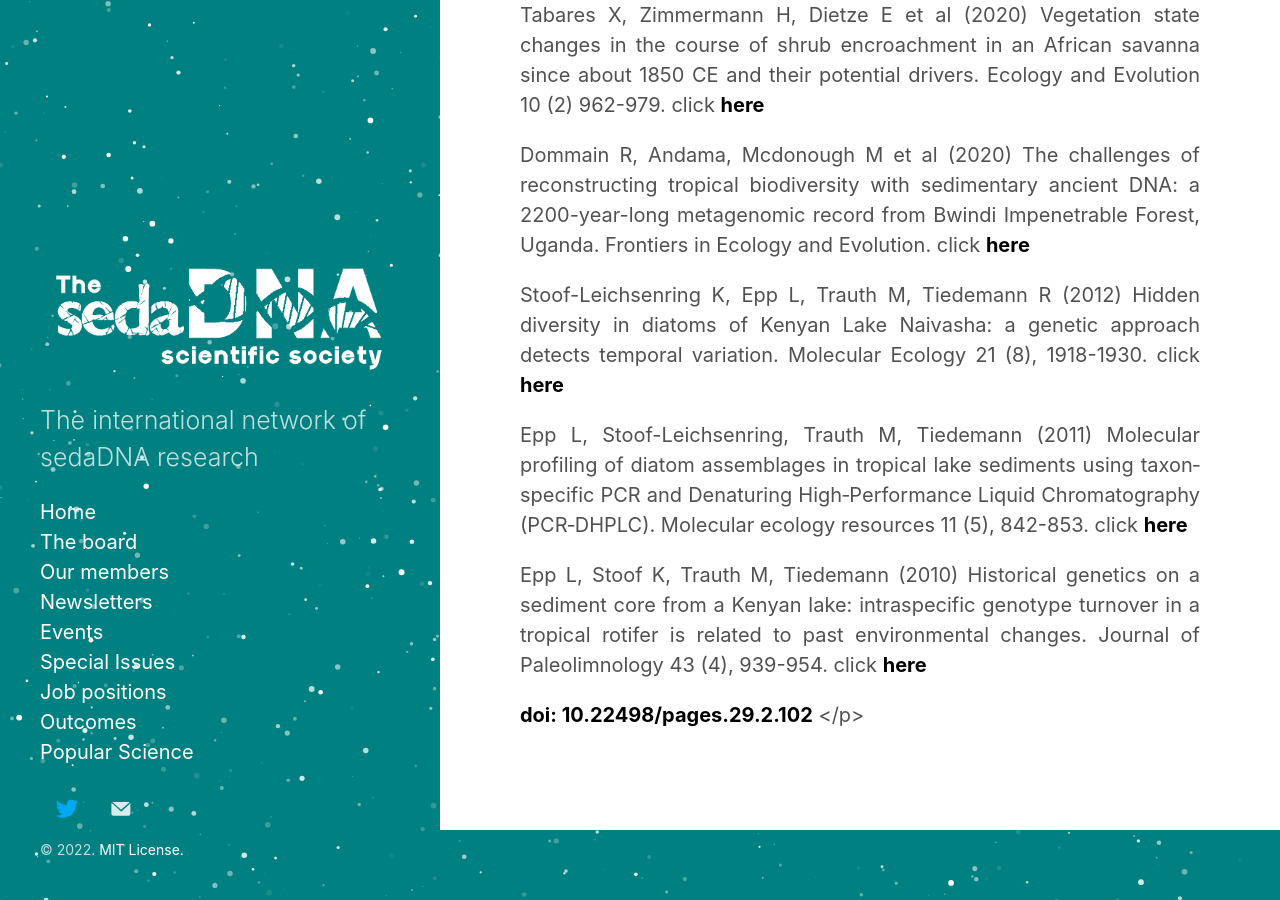
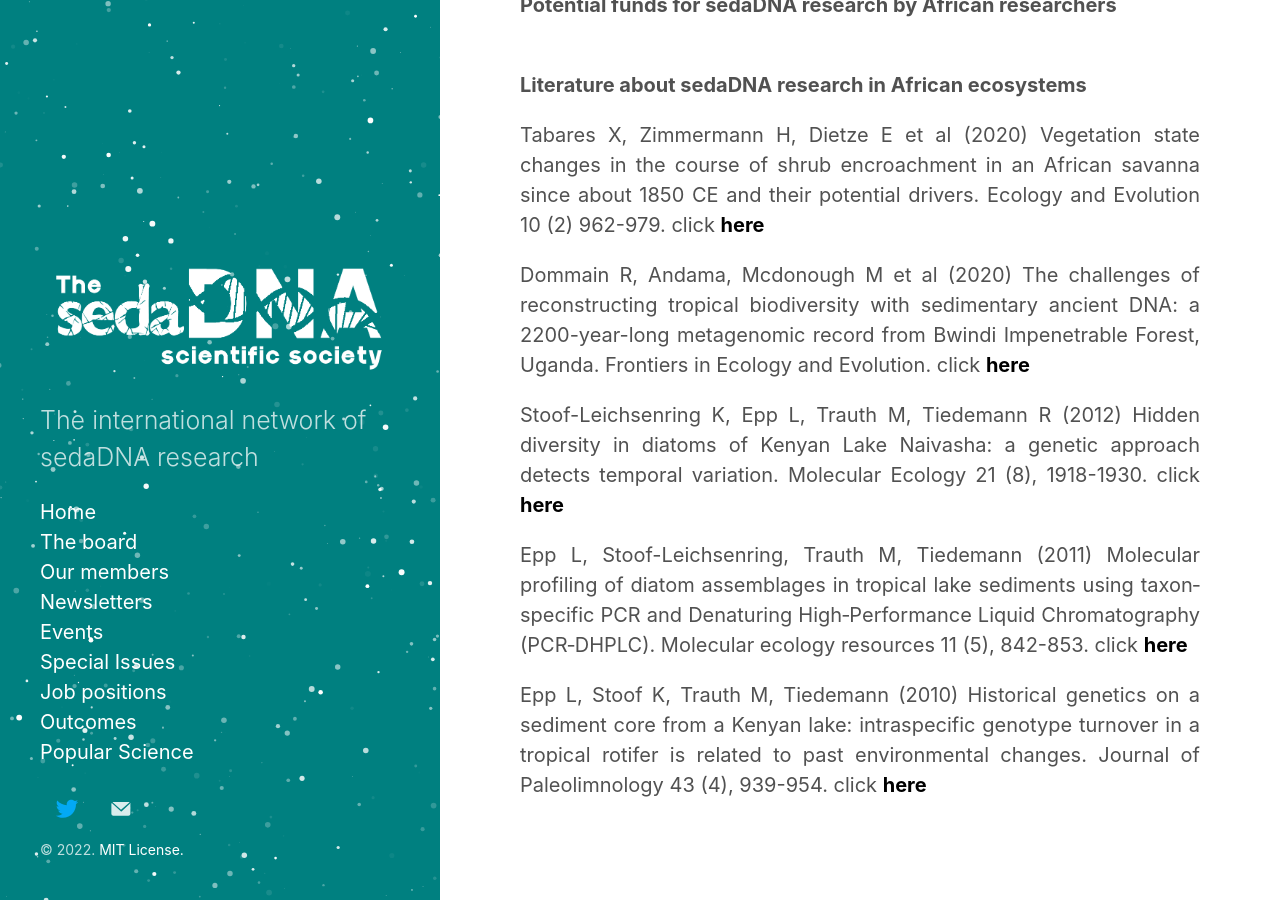
Before and after one commit to sedadna/sedadna.github.io, a Jekyll site: the page built from category/african-wg.md, in a window 1280 px wide and 900 px high, scrolled down 1584 px. Built offline with Jekyll 4.4.1, drawn with Linux system fonts in a browser that asks for light colours.

Commit message:
Update african-wg.md

```diff
--- a/category/african-wg.md
+++ b/category/african-wg.md
@@ -69,12 +69,13 @@
 
 <p>This symposium is a 2-hours seminar series (June 9th) and a 2-hours brainstorming session (June 10th) event. The goal of this first symposium to have an overview of past and current sedaDNA research from African ecosystems towards the creation the African sedaDNA. See the conference <a href="https://www.youtube.com/watch?v=17sp_5l928s&feature=emb_title" target="_blank"><b>here</b></a></p>
 
+<br>
 <p><b>Table of members</b></p>
-
+<br>
 <p><b>Research groups with skills in (paleo)ecology and/or molecular biology in Africa</b></p>
-
- <p><b>Potential funds for sedaDNA research by African researchers</b></p>
-
+<br>
+<p><b>Potential funds for sedaDNA research by African researchers</b></p>
+<br>
 
 <p><b>Literature about sedaDNA research in African ecosystems</b></p>
 
@@ -88,4 +89,4 @@
 
 <p>Epp L, Stoof K, Trauth M, Tiedemann (2010) Historical genetics on a sediment core from a Kenyan lake: intraspecific genotype turnover in a tropical rotifer is related to past environmental changes. Journal of Paleolimnology 43 (4), 939-954. click <a href="https://link.springer.com/article/10.1007/s10933-009-9379-7" target="_blank"><b>here</b></a></p>
 
-  <a href="https://pastglobalchanges.org/publications/pages-magazines/pages-magazine/128666" target="_blank"><b>doi: 10.22498/pages.29.2.102</b></a>  </p>
+</div>
```
